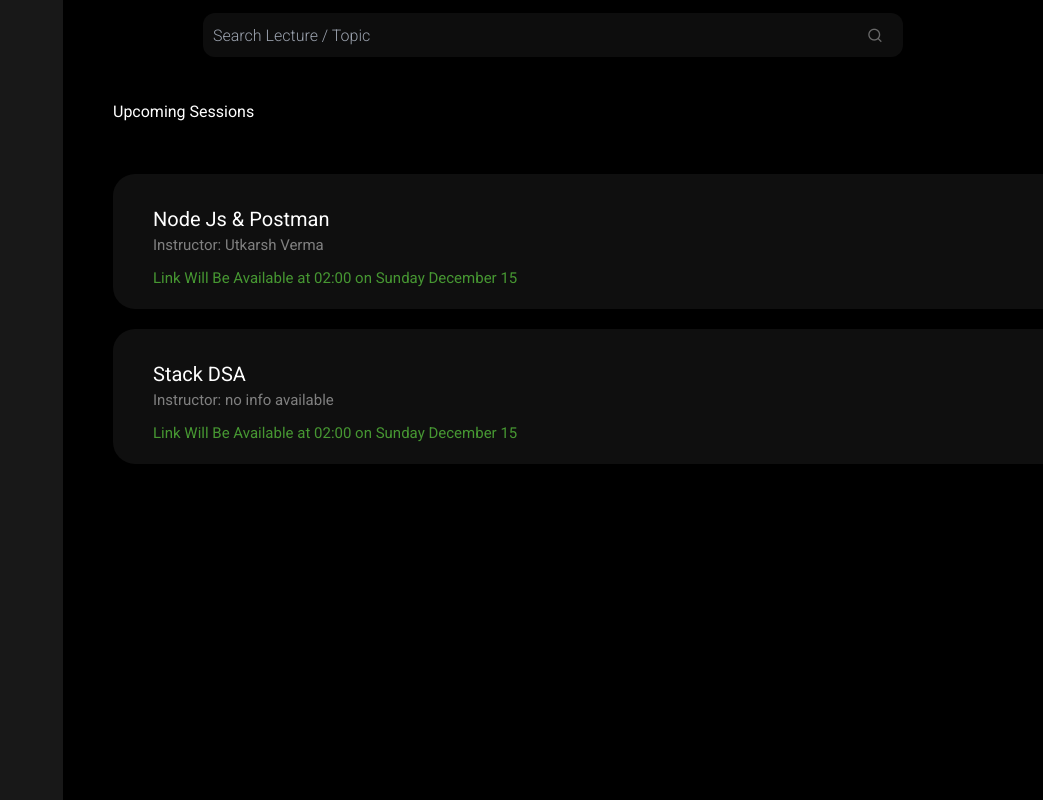
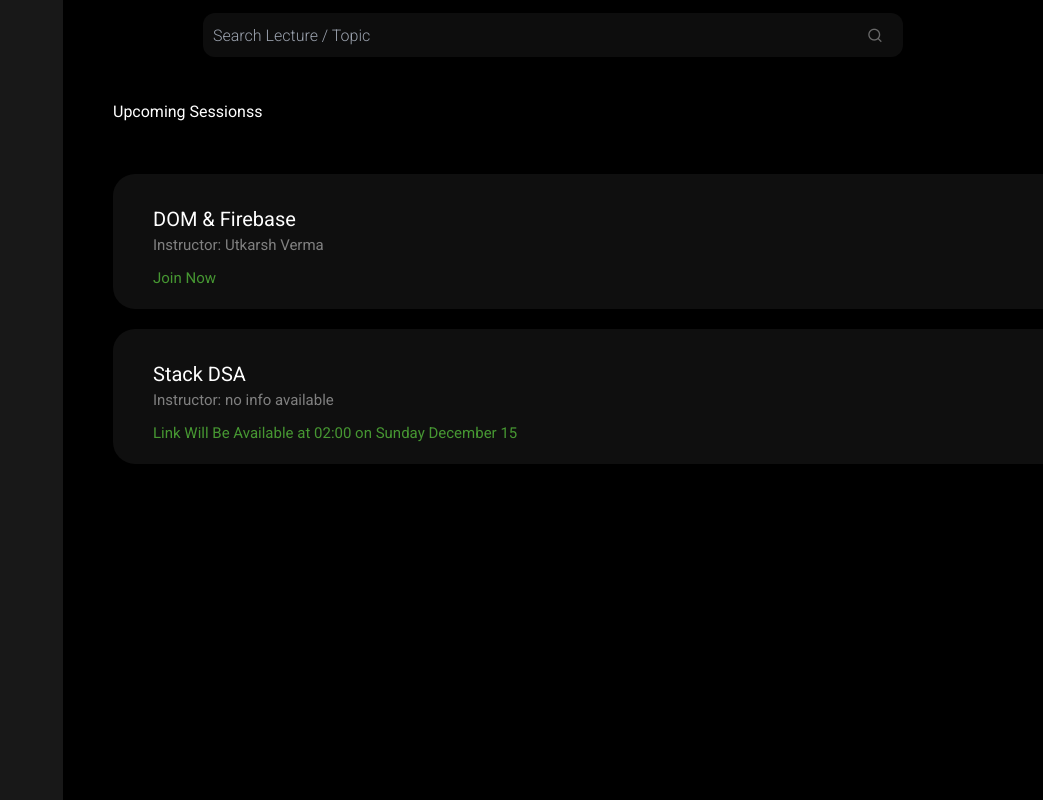
Before and after one commit to yesutkarsh/utkarsh, a Next.js app: page /lms in a window 1280 px wide. Shown: the top 800 px of the page, without its empty margins (237-1280 px from the left). Built offline with nearby package versions, Linux system fonts and the light colour scheme.

Commit message:
added lms

```diff
--- a/app/lms/components/UpcomingSession.jsx
+++ b/app/lms/components/UpcomingSession.jsx
@@ -4,12 +4,12 @@ export default function UpcomingSession() {
 
     let sessions = [
         {
-            title:"Node Js & Postman",
-            link:false,
+            title:"DOM & Firebase",
+            link:"https://meet.google.com/znf-ecop-ouk",
             instructor:"Utkarsh Verma",
-            date:"December 15",
-            timing:"02:00",
-            day:"Sunday"
+            date:"December 14",
+            timing:"07:38",
+            day:"Saturday"
         },
         {
             title:"Stack DSA",
@@ -22,14 +22,14 @@ export default function UpcomingSession() {
     ]
   return (
     <>
-        <div className={style.heading}>Upcoming Sessions </div>
+        <div className={style.heading}>Upcoming Sessionss </div>
     {
         sessions.map((session,index)=>{
             return(
                 <div key={index} className={style.sessionCard}>
                     <span>{session.title}</span>
                     <span>{"Instructor: "+session.instructor}</span>
-                    <span>{session.link == false?`Link Will Be Available at ${session.timing} on ${session.day + " "+session.date}`:"Join Now"}</span>
+                    <span>{session.link == false?`Link Will Be Available at ${session.timing} on ${session.day + " "+session.date}`:<><a style={{color:"#469732"}} href={session.link}>Join Now</a></>}</span>
                 </div>
             )
         })
```
